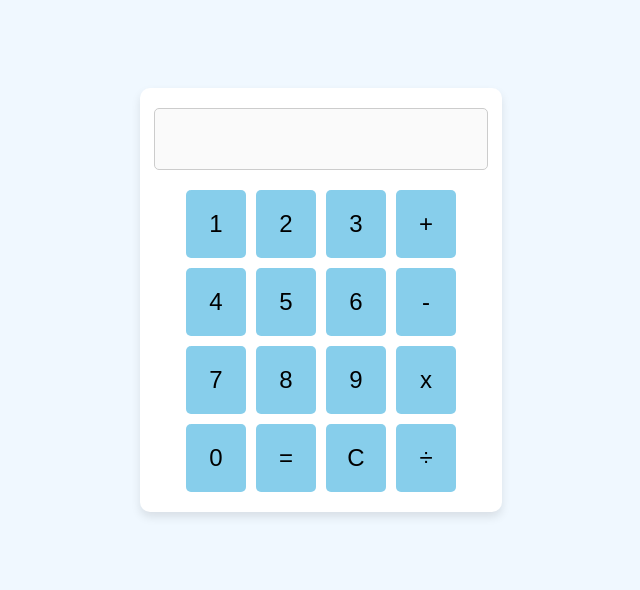
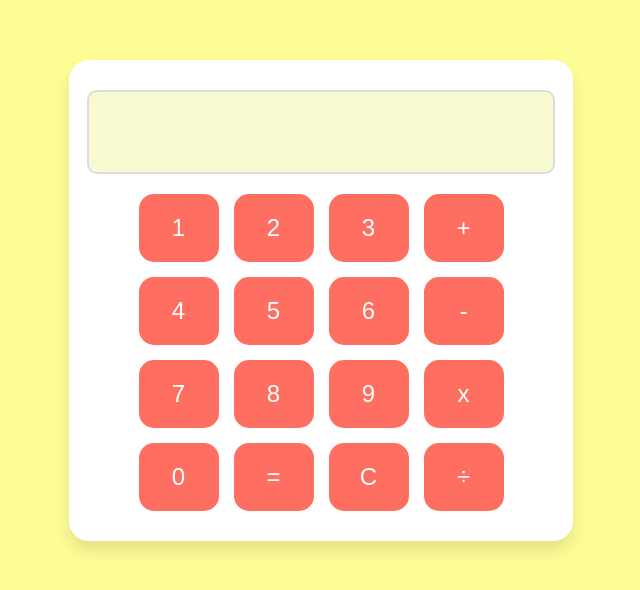
Before and after one commit to Infrodri/calculadora-para-ninos, a plain HTML site: page index.html in a window 1280 px wide. Shown: the part 108-698 px from the top of the page, without its empty margins (319-959 px from the left). Drawn offline with Linux system fonts and the light colour scheme.

Commit message:
Update styles.css
actualizacion de el estilo

```diff
--- a/styles.css
+++ b/styles.css
@@ -1,49 +1,57 @@
 body {
-    font-family: 'Arial', sans-serif;
+    font-family: 'Comic Sans MS', cursive, sans-serif;
+    background-color: #fdfd96; /* Fondo suave y amigable */
     display: flex;
     justify-content: center;
     align-items: center;
     height: 100vh;
-    background-color: #f0f8ff;
 }
 
 .calculator {
+    background-color: #fff;
+    padding: 30px;
+    border-radius: 20px;
+    box-shadow: 0px 10px 15px rgba(0, 0, 0, 0.1);
     display: flex;
     flex-direction: column;
     align-items: center;
-    background-color: #fff;
-    padding: 20px;
-    border-radius: 10px;
-    box-shadow: 0 5px 10px rgba(0, 0, 0, 0.1);
 }
 
 #result {
     width: 100%;
-    height: 50px;
-    font-size: 24px;
+    height: 60px;
+    font-size: 32px;
     text-align: right;
     margin-bottom: 20px;
-    border: 1px solid #ccc;
-    padding: 5px;
-    border-radius: 5px;
+    border: 2px solid #ddd;
+    border-radius: 10px;
+    padding: 10px;
+    background-color: #fafad2; /* Fondo del input suave */
 }
 
 .buttons {
     display: grid;
-    grid-template-columns: repeat(4, 60px);
-    gap: 10px;
+    grid-template-columns: repeat(4, 80px);
+    gap: 15px;
 }
 
 .button {
     font-size: 24px;
     padding: 20px;
-    background-color: #87ceeb;
+    background-color: #ff6f61;
+    color: white;
     border: none;
-    border-radius: 5px;
+    border-radius: 15px;
     cursor: pointer;
-    transition: background-color 0.3s;
+    transition: transform 0.2s;
 }
 
 .button:hover {
-    background-color: #4682b4;
+    background-color: #ff3b30;
+    transform: scale(1.1); /* Animación suave al hacer hover */
 }
+
+.button:active {
+    background-color: #e91e63;
+    transform: scale(0.95);
+}
```
